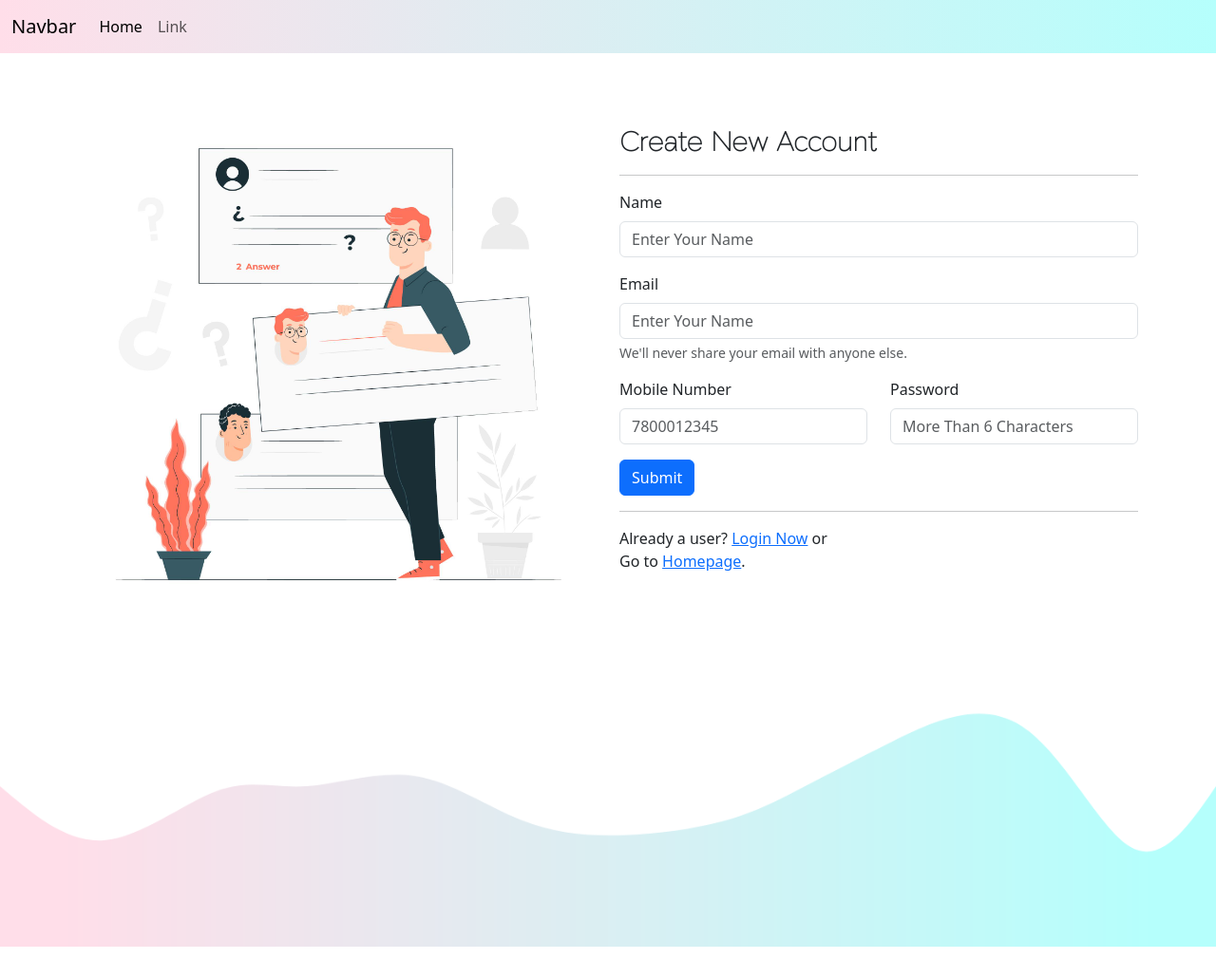
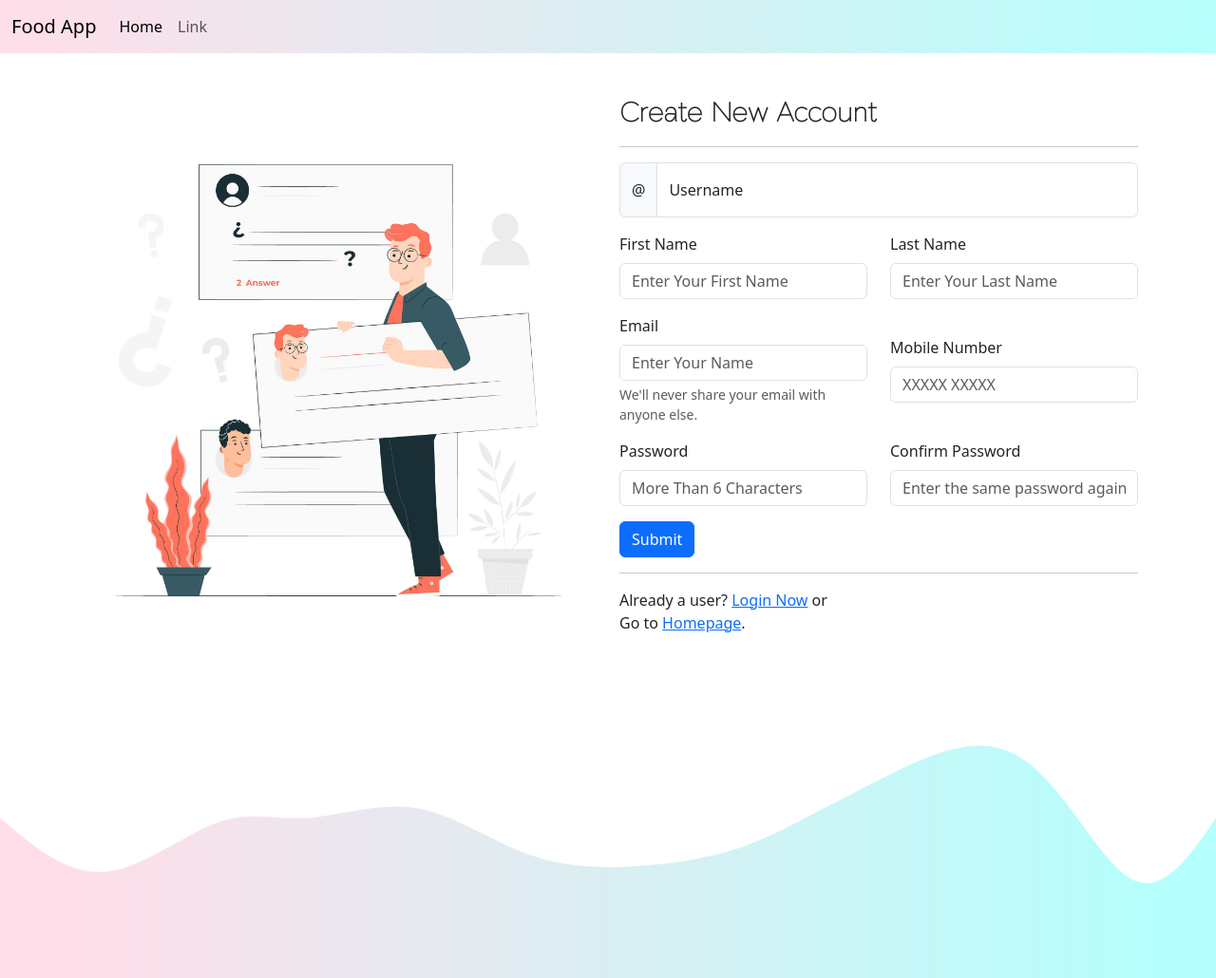
Before and after one commit to SYN606/food-app, a Django app: page /create_acc in a window 1280 px wide. Shown: the whole page at 95% size. Before the commit the page ends 997 px from the top, so only its background shows below. Run offline with Django 4.2, Linux system fonts and the light colour scheme.

Commit message:
previous user creation method was not working well created new method and done changes in template

```diff
--- a/home/admin.py
+++ b/home/admin.py
@@ -1,6 +1 @@
 from django.contrib import admin
-from .models import *
-
-
-
-admin.site.register(Create_user)
--- a/home/templates/create-acc.html
+++ b/home/templates/create-acc.html
@@ -9,14 +9,15 @@
 
 <nav class="navbar navbar-expand-lg bg-body-tertiary">
   <div class="container-fluid">
-      <a class="navbar-brand" href="#">Navbar</a>
-      <button class="navbar-toggler" type="button" data-bs-toggle="collapse" data-bs-target="#navbarSupportedContent" aria-controls="navbarSupportedContent" aria-expanded="false" aria-label="Toggle navigation">
+    <a class="navbar-brand" href="{% url '/' %}">Food App</a>
+    <button class="navbar-toggler" type="button" data-bs-toggle="collapse" data-bs-target="#navbarSupportedContent"
+      aria-controls="navbarSupportedContent" aria-expanded="false" aria-label="Toggle navigation">
       <span class="navbar-toggler-icon"></span>
     </button>
     <div class="collapse navbar-collapse" id="navbarSupportedContent">
       <ul class="navbar-nav me-auto mb-2 mb-lg-0">
         <li class="nav-item">
-            <a class="nav-link active" aria-current="page" href="#">Home</a>
+          <a class="nav-link active" aria-current="page" href="{% url '/' %}">Home</a>
         </li>
         <li class="nav-item">
           <a class="nav-link" href="#">Link</a>
@@ -37,36 +38,54 @@
         <hr>
         <form action="{% url 'create_acc' %}" method="post">
           {% csrf_token %}
-                    <div class="mb-3">
-                        <label for="name" class="form-label">Name</label>
-                        <input type="text" id="name" name="name" placeholder="Enter Your Name" class="form-control">
+          <div class="input-group mb-3">
+            <span class="input-group-text">@</span>
+            <div class="form-floating">
+              <input type="text" class="form-control" id="username" name="username" placeholder="Username">
+              <label for="username">Username</label>
             </div>
-                    <div class="mb-3">
+          </div>
+          <div class="row justify-content-center align-items-center mb-3">
+            <div class="col-md-6">
+              <label for="f_name" class="form-label">First Name</label>
+              <input type="text" id="f_name" name="f_name" placeholder="Enter Your First Name" class="form-control">
+            </div>
+            <div class="col-md-6">
+              <label for="l_name" class="form-label"> Last Name</label>
+              <input type="text" id="l_name" name="l_name" placeholder="Enter Your Last Name" class="form-control">
+            </div>
+          </div>
+          <div class="row justify-content-center align-items-center mb-3">
+            <div class="col-md-6">
               <label for="email" class="form-label">Email</label>
               <input type="email" name="email" id="email" class="form-control" placeholder="Enter Your Name">
               <div id="emailHelp" class="form-text">We'll never share your email with anyone else.</div>
             </div>
+            <div class="col-md-6">
+              <label for="mobile-number" class="form-label">Mobile Number</label>
+              <input type="tel" name="phone_number" id="mobile-number" placeholder="XXXXX XXXXX" class="form-control"
+                pattern="[0-9]{10}">
+            </div>
+          </div>
           <div class="row justify-content-center align-items-center mb-3">
             <div class="col-md-6">
-
-                            <label for="mobile-number" class="form-label">Mobile Number</label>
-                            <input type="tel" name="phone_number" id="mobile-number" placeholder="7800012345"
-                                class="form-control" pattern="[0-9]{10}">
-
+              <label for="password" class="form-label">Password</label>
+              <input type="password" name="password-1" id="password" class="form-control"
+                placeholder="More Than 6 Characters">
             </div>
             <div class="col-md-6">
-
-                            <label for="password" class="form-label">Password</label>
-                            <input type="password" name="password" id="password" class="form-control"
-                                placeholder="More Than 6 Characters">
-
+              <label for="password" class="form-label">Confirm Password</label>
+              <input type="password" name="password-2" id="password" class="form-control"
+                placeholder="Enter the same password again.">
             </div>
           </div>
           <button type="submit" class="btn btn-primary">Submit</button>
         </form>
+
         <hr>
-                <p>Already a user? <a href="{% url 'login' %}">Login Now</a> or <br> Go to <a
-                        href="{% url '/' %}">Homepage</a>.</p>
+        <p>Already a user? <a href="{% url 'login' %}">Login Now</a> or <br> Go to <a href="{% url '/' %}">Homepage</a>.
+        </p>
+      </div>
     </div>
   </div>
   </div>
--- a/home/urls.py
+++ b/home/urls.py
@@ -5,6 +5,7 @@ from . import views
 
 urlpatterns = [
     path('', views.index, name='/'),
-    path('login', views.login, name='login'),
-    path('create_acc', views.create_account, name='create_acc')
+    path('login', views.user_login, name='login'),
+    path('create_acc', views.create_account, name='create_acc'),
+    path('logout', views.user_logout, name='logout')
 ]
--- a/home/views.py
+++ b/home/views.py
@@ -2,8 +2,9 @@ from django.http import HttpResponse
 from django.shortcuts import render, redirect
 
 from django.contrib import messages
+from django.contrib.auth.models import User
+from django.contrib.auth import authenticate, login, logout
 
-from .models import *
 
 def index(request):
     return render(request, 'index.html')
@@ -11,25 +12,53 @@ def index(request):
 
 def create_account(request):
     if request.method == "POST":
-        name = request.POST['name']
+        username = request.POST['username']
+        first_name = request.POST['f_name']
+        last_name = request.POST['l_name']
         email = request.POST['email']
-        password = request.POST['password']
+        password_1 = request.POST['password-1']
+        password_2 = request.POST['password-2']
         phone_number = request.POST['phone_number']
 
-        new_user = Create_user(
-            name = name,
-            email = email,
-            password = password,
-            phone_number = phone_number
-        )
 
-        new_user.save()
+        if password_1 == password_2:
+            new_user = User.objects.create_user(username, email, password_1)
+            new_user.first_name = first_name
+            new_user.last_name = last_name
+            new_user.save()
 
-        messages.success(request, 'User Created Successfully')
+            messages.success(request, 'User Created Successfully')
+
+        else:
+            messages.error(request, 'password did not match please try again')
+
         return redirect('/')
     else:
         # messages.error("Something Went Wrong. Please Try Again.!!!")
         return render(request, 'create-acc.html')
 
-def login(request):
-    return render(request, 'login.html')
+def user_login(request):
+    if request.method == "POST":
+        username = request.POST['name']
+        password = request.POST['password']
+
+        print(username, password)
+        user = authenticate(
+                            username = username,
+                            password = password
+                            )
+
+        if user is not None:
+            login(request, user)
+            messages.success(request, "Successfully Logged In")
+            return redirect('/')
+        else:
+            messages.error(request, 'Invalid credentials')
+            return redirect('login')
+    else:
+        return render(request, 'login.html')
+
+
+def user_logout(request):
+    logout(request)
+    return redirect('/')
```
Also changed, not shown: home/models.py (+0 -11 lines), home/templates/index.html (+57 -19 lines), home/templates/login.html (+21 -8 lines), db.sqlite3. Lines whose indentation alone changed are shown as unchanged.
